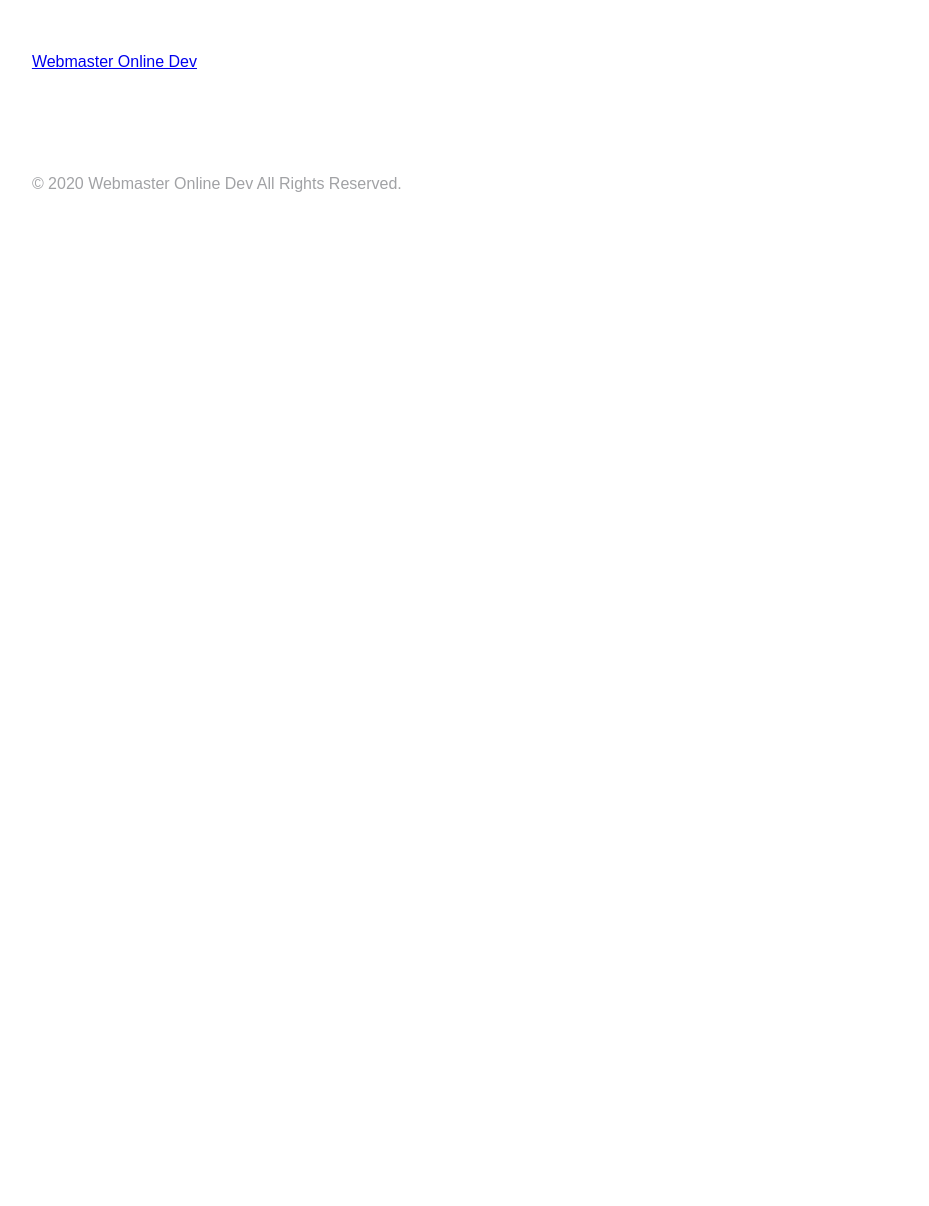
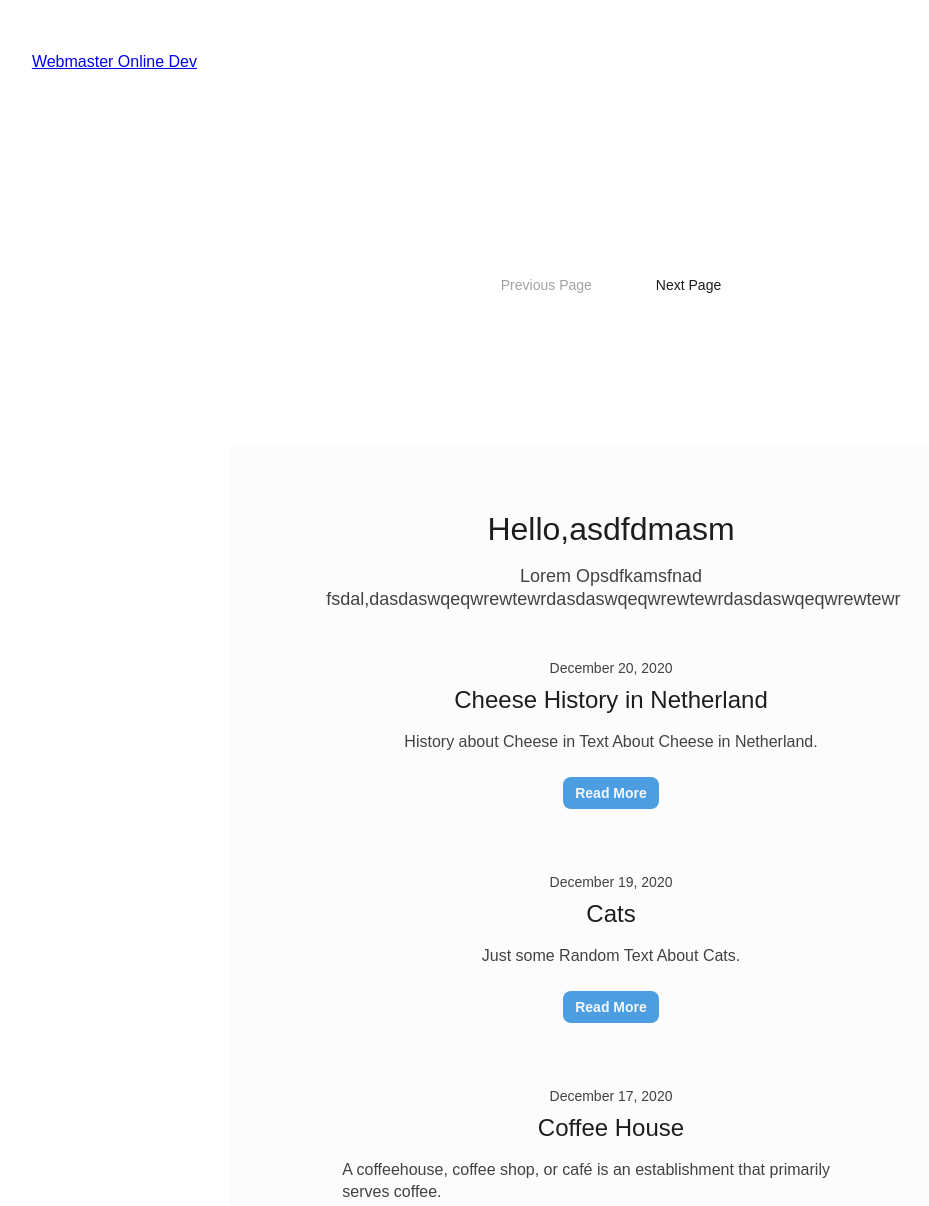
Before and after one commit to mohammedrezq/webmaster-online-dev, a Gatsby site: page / in a window 1280 px wide. Shown: the top 1206 px of the page, without its empty margins (29-958 px from the left). Before the commit the page ends 800 px from the top, so only its background shows below. Built offline with nearby package versions, Linux system fonts and the light colour scheme; Gatsby itself is replaced by a stand-in of ours.

Commit message:
Gatsby-paginated-blog

```diff
--- a/gatsby-node.js
+++ b/gatsby-node.js
@@ -1,45 +1,47 @@
-// exports.createPages = async function ({ actions, grahpql }) {
-//   const { data } = await grahpql`
-//         query {
-//             allMdx(sort: {fields: frontmatter___date, order: DESC}) {
-//                 edges {
-//                   node {
-//                     frontmatter {
-//                       slug
-//                     }
-//                     id
-//                   }
-//                 }
-//               }
-//         }
-//     `
+const { graphql } = require("gatsby");
 
-//   // Create paginatied pages for posts
-//   const postsPerPage = 3
+exports.createPages = async function ({ actions, graphql }) {
+  const { data } = await graphql(`
+        query {
+            allMdx(sort: {fields: frontmatter___date, order: DESC}) {
+                edges {
+                  node {
+                    frontmatter {
+                      slug
+                    }
+                    id
+                  }
+                }
+              }
+        }
+    `);
 
-//   const numPages = Math.ceil(data.allMdx.edges.length / postsPerPage)
+  // Create paginatied pages for posts
+  const postsPerPage = 3
 
-//   Array.from({ length: numPages }).forEach((_, i) => {
-//     actions.createPages({
-//       path: i === 0 ? `/` : `/${i + 1}`,
-//       component: require.resolve("./src/templates/allPosts.js"),
-//       context: {
-//         limit: postsPerPage,
-//         skip: i * postsPerPage,
-//         numPages,
-//         currentPage: i + 1,
-//       },
-//     })
-//   })
+  const numPages = Math.ceil(data.allMdx.edges.length / postsPerPage)
 
-//   // Create single post
+  Array.from({ length: numPages }).forEach((_, i) => {
+    actions.createPage({
+      path: i === 0 ? `/` : `/${i + 1}`,
+      component: require.resolve("./src/templates/allPosts.js"),
+      context: {
+        limit: postsPerPage,
+        skip: i * postsPerPage,
+        numPages,
+        currentPage: i + 1,
+      },
+    })
+  })
+
+  // Create single post
 //   data.allMdx.edges.forEach(edge => {
 //     const slug = edge.node.frontmatter.slug
 //     const id = edge.node.id
-//     actions.createPages({
+//     actions.createPage({
 //       path: slug,
 //       component: require.resolve("./src/templates/singlePost.js"),
 //       context: { id },
 //     })
 //   })
-// }
+}
--- /dev/null
+++ b/src/components/Button.js
@@ -0,0 +1,6 @@
+import React from "react"
+import { ButtonWrapper } from "../elements"
+
+export const Button = ({ children, href }) => {
+  return <ButtonWrapper to={href}>{children}</ButtonWrapper>
+}
--- /dev/null
+++ b/src/components/Content.js
@@ -0,0 +1,7 @@
+import React from "react"
+
+import { ContentWrapper } from "../elements"
+
+export const Content = ({ children }) => {
+  return <ContentWrapper>{children}</ContentWrapper>
+}
--- /dev/null
+++ b/src/components/ContentCard.js
@@ -0,0 +1,18 @@
+import React from "react"
+import { CardWrapper, P, H2 } from "../elements"
+import { Button } from "./Button"
+
+export const ContentCard = ({ date, title, excerpt, slug }) => {
+  return <CardWrapper>
+      <P size="xSmall" text-align="center" margin="0 0 0.5rem 0" color="dark2">
+          {date}
+      </P>
+      <H2 text-align="center" margin="0 0 1rem 0">
+          {title}
+      </H2>
+      <P size="small" color="dark2" text-align="center" margin="0 0 1.5rem 0">
+          {excerpt}
+      </P>
+      <Button href={slug}>Read More</Button>
+  </CardWrapper>
+}
--- a/src/components/FeatureImage.js
+++ b/src/components/FeatureImage.js
@@ -4,7 +4,7 @@ import { useStaticQuery, graphql } from "gatsby"
 
 import { FeatureImageWrapper } from "../elements"
 
-const FeatureImage = ({ fixed }) => {
+export const FeatureImage = ({ fixed }) => {
   const data = useStaticQuery(graphql`
     query {
       imageSharp(fixed: { originalName: { eq: "office.jpg" } }) {
@@ -30,5 +30,3 @@ const FeatureImage = ({ fixed }) => {
     </FeatureImageWrapper>
   )
 }
-
-export default FeatureImage
--- /dev/null
+++ b/src/components/Pagination.js
@@ -0,0 +1,15 @@
+import React from 'react';
+import {PaginationWrapper, PaginationElement} from '../elements';
+
+export const Pagination = ({ isFirst, isLast, prevPage, nextPage } ) => {
+    return (
+        <PaginationWrapper isFirst={isFirst} isLast={isLast} >
+            <PaginationElement to={prevPage}>
+                Previous Page
+            </PaginationElement>
+            <PaginationElement to={nextPage}>
+                Next Page
+            </PaginationElement>
+        </PaginationWrapper>
+    )
+}
--- a/src/components/index.js
+++ b/src/components/index.js
@@ -2,3 +2,7 @@ export * from "./Container";
 export * from "./Nav";
 export * from "./Footer";
 export * from "./FeatureImage";
+export * from "./Button";
+export * from "./ContentCard";
+export * from "./Content";
+export * from "./Pagination";
--- /dev/null
+++ b/src/elements/ButtonElements.js
@@ -0,0 +1,20 @@
+import React from "react"
+import styled from "styled-components"
+import { Link } from "gatsby"
+
+export const ButtonWrapper = styled(props => <Link {...props} />)`
+  padding: 0.5rem 0.75rem;
+  background-color: ${props => props.theme.colors.main1};
+  border-radius: 0.5rem;
+  color: ${props => props.theme.colors.light1};
+  font-weight: 700;
+  font-size: 0.875rem;
+  width: fit-content;
+  transition: filter 0.3s ease;
+  /* cursor: pointer; */
+  text-decoration: none;
+  &:hover,
+  &:focus {
+    filter: brightness(110%);
+  }
+`
--- /dev/null
+++ b/src/elements/CardElements.js
@@ -0,0 +1,9 @@
+import styled from 'styled-components';
+
+export const CardWrapper = styled.div`
+    margin-top: 2rem;
+    padding: 1rem;
+    display: flex;
+    flex-direction: column;
+    align-items: center;
+`;
--- /dev/null
+++ b/src/elements/ContentElements.js
@@ -0,0 +1,19 @@
+import styled from "styled-components"
+
+export const ContentWrapper = styled.main`
+  grid-column: 4 / span 8;
+  grid-row: 3 / span 5;
+  background-color: ${props => props.theme.colors.light2};
+  padding: ${props =>
+    `${props.theme.spacing.xLarge} ${props.theme.spacing.xxLarge}`};
+  box-shadow: ${props => props.theme.shadows.shadows1};
+  z-index: 10;
+
+  @media ${props => props.theme.breakpoints.tablet} {
+    grid-column: 2 / span 6;
+  }
+  @media ${props => props.theme.breakpoints.mobile} {
+    padding: ${props =>
+    `${props.theme.spacing.medium} ${props.theme.spacing.large}`};
+  }
+`
--- /dev/null
+++ b/src/elements/PaginationElements.js
@@ -0,0 +1,41 @@
+import React from "react"
+import styled from "styled-components"
+import { Link } from "gatsby"
+
+export const PaginationWrapper = styled.div`
+  grid-column: 2 / span 12;
+  padding: 3rem 0;
+  display: flex;
+  align-items: center;
+  justify-content: center;
+
+  a:nth-child(1) {
+    color: ${props =>
+      props.isFirst ? props.theme.colors.dark3 : props.theme.colors.dark1};
+    pointer-events: ${props => (props.isFirst ? "none" : "auto")};
+    cursor: ${props => (props.isFirst ? "default" : "pointer")};
+  }
+  a:nth-child(2) {
+    color: ${props =>
+      props.isLast ? props.theme.colors.dark3 : props.theme.colors.dark1};
+    pointer-events: ${props => (props.isLast ? "none" : "auto")};
+    cursor: ${props => (props.isLast ? "default" : "pointer")};
+  }
+
+  @media ${props => props.theme.breakpoints.tablet} {
+    grid-column: 2 / span 6;
+  }
+`
+
+export const PaginationElement = styled(props => <Link {...props} />)`
+  font-size: 0.875rem;
+  line-height: 1.125rem;
+  font-weight: 400;
+  margin: 0 2rem;
+  text-decoration: none;
+
+  &:hover,
+  &:focus {
+    text-decoration: underline;
+  }
+`
--- a/src/elements/index.js
+++ b/src/elements/index.js
@@ -1,5 +1,9 @@
 export * from './ContainerElements';
-export * from './NabElements';
+export * from './NavElements';
 export * from './FooterElements';
 export * from './ImageElements';
 export * from './TypographyElements';
+export * from './CardElements';
+export * from './ButtonElements';
+export * from './ContentElements';
+export * from './PaginationElements';
--- a/src/pages/index.js
+++ /dev/null
@@ -1,8 +0,0 @@
-import React from "react"
-import { Container } from "../components"
-
-const indexPage = () => {
-  return <Container></Container>
-}
-
-export default indexPage
--- a/src/templates/allPosts.js
+++ b/src/templates/allPosts.js
@@ -0,0 +1,77 @@
+import React from "react"
+import { graphql } from "gatsby"
+
+import {
+  Container,
+  Content,
+  ContentCard,
+  FeatureImage,
+  Pagination,
+} from "../components"
+import { H1, P } from "../elements"
+
+const allPosts = ({ pageContext, data }) => {
+  const { currentPage, numPages } = pageContext
+
+  const isFirst = currentPage === 1
+  const isLast = currentPage === numPages
+  const prevPage = currentPage - 1 === 1 ? "/" : `/${currentPage - 1}`
+  const nextPage = `/${currentPage + 1}`
+  const posts = data.allMdx.edges
+
+  return (
+    <Container>
+      {/* <FeatureImage /> */}
+      <Content>
+        <H1 textAlign="center" margin="0 0 1rem 0">
+          Hello,asdfdmasm
+        </H1>
+        <P color="dark2" textAlign="center">
+          Lorem Opsdfkamsfnad
+          fsdal,dasdaswqeqwrewtewrdasdaswqeqwrewtewrdasdaswqeqwrewtewr
+        </P>
+        {posts.map(post => {
+            console.log(post.node.frontmatter)
+          return (
+            <ContentCard
+              key={post.node.frontmatter.slug}
+              date={post.node.frontmatter.date}
+              title={post.node.frontmatter.title}
+              excerpt={post.node.frontmatter.excerpt}
+              slug={post.node.frontmatter.slug}
+            />
+          )
+        })}
+      </Content>
+      <Pagination
+        isFirst={isFirst}
+        isLast={isLast}
+        prevPage={prevPage}
+        nextPage={nextPage}
+      />
+    </Container>
+  )
+}
+
+export default allPosts;
+
+export const pageQuery = graphql`
+  query AllPostsQuery($skip: Int!, $limit: Int!) {
+    allMdx(
+      sort: { fields: frontmatter___date, order: DESC }
+      skip: $skip
+      limit: $limit
+    ) {
+      edges {
+        node {
+          frontmatter {
+            slug
+            title
+            date(formatString: "MMMM DD, YYYY")
+            excerpt
+          }
+        }
+      }
+    }
+  }
+`
```
Also changed, not shown: src/elements/NavElements.js (renamed from src/elements/NabElements.js).
